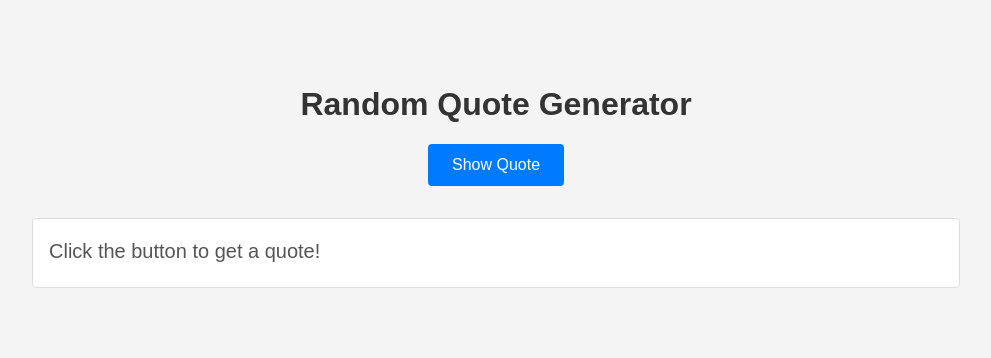
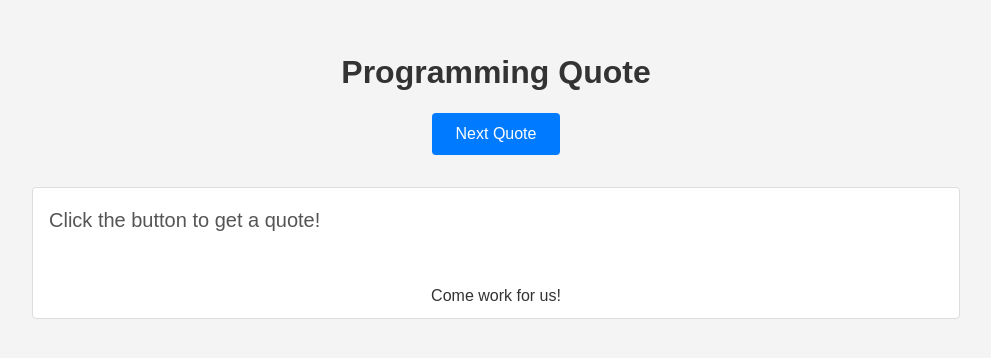
Before and after one commit to Leaf-life/Quote_game, a plain HTML site: page index.html in a window 1280 px wide. Shown: the part 224-582 px from the top of the page, without its empty margins (144-1135 px from the left). Drawn offline with Linux system fonts and the light colour scheme.

Commit message:
Update heading, button, and add plea below

```diff
--- a/index.html
+++ b/index.html
@@ -24,6 +24,11 @@
   }
 
   h1 { color:#333; }
+  h2 {
+    color:#333;
+    font-size: 16px;
+    font-weight:normal;
+  }
 
   /* The “box” that holds both quote & author */
   .quote-box {
@@ -69,13 +74,15 @@
 
 <body>
 <div class="container">
-  <h1>Random Quote Generator</h1>
-  <button id="btn">Show Quote</button>
+  <h1>Programming Quote</h1>
+  <button id="btn">Next Quote</button>
 
   <!-- The shared box -->
   <div class="quote-box">
     <p id="quote" class="quote-text">Click the button to get a quote!</p>
     <p id="author" class="author-text"></p>
+    <br/>
+    <h2>Come work for us!</h2>
   </div>
 </div>
 
```
